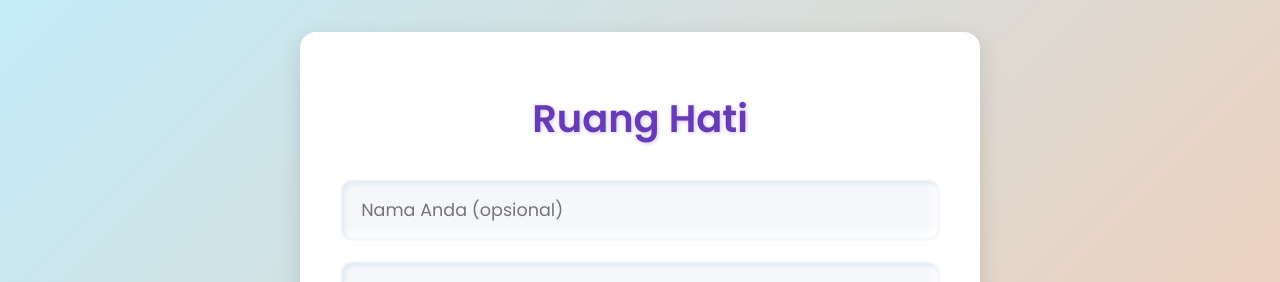
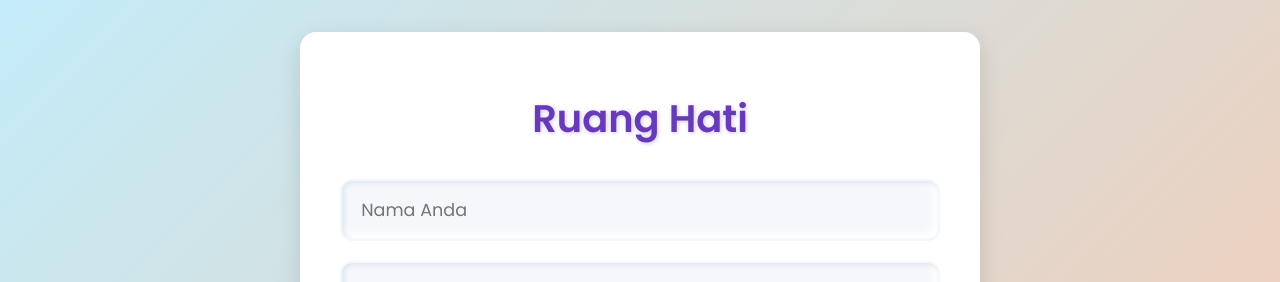
Before and after one commit to kkdd2401/ruang-hati, a plain HTML site: page index.html in a window 1280 px wide. Shown: the top 282 px of the page. Drawn offline with Linux system fonts and the light colour scheme.

Commit message:
index.html

```diff
--- a/index.html
+++ b/index.html
@@ -106,7 +106,7 @@
 
     <h1>Ruang Hati</h1>
 
-    <input id="nama" type="text" placeholder="Nama Anda (opsional)" aria-label="Nama Anda (opsional)" autocomplete="off" />
+    <input id="nama" type="text" placeholder="Nama Anda" aria-label="Nama Anda (opsional)" autocomplete="off" />
     <textarea id="curhat" rows="6" placeholder="Tulis curhatan Anda di sini..." aria-label="Form curhatan"></textarea>
     <button id="submitBtn" type="button" aria-live="polite">Kirim</button>
 
```
